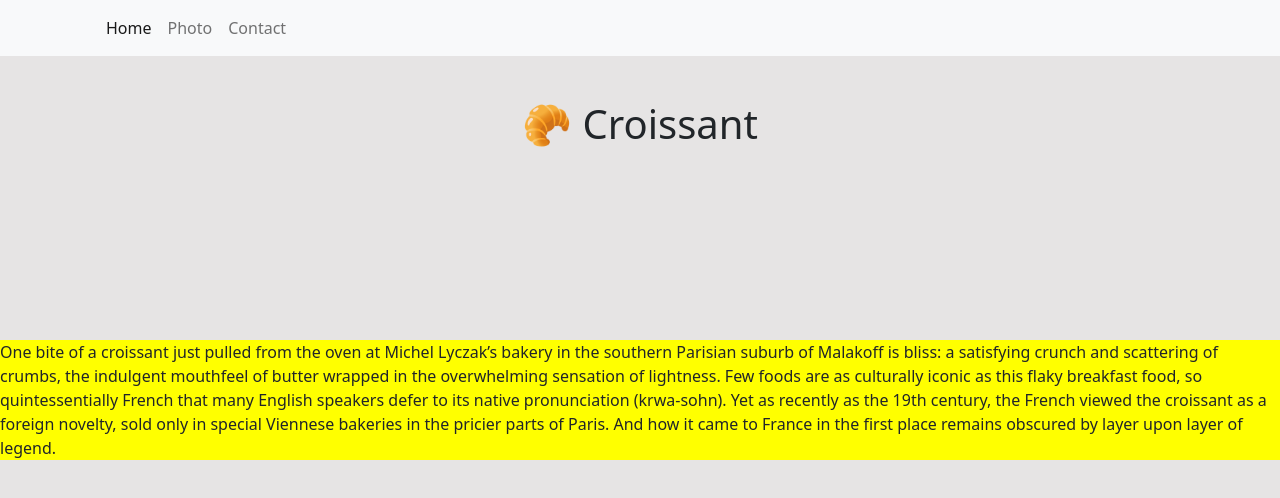
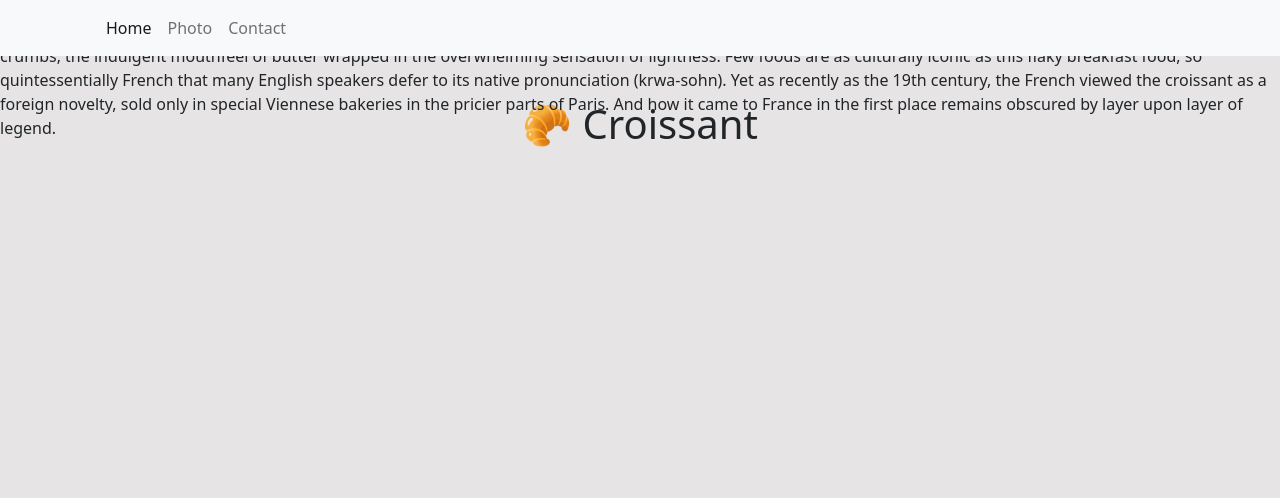
Before and after one commit to TataKor/Croissant-w3, a plain HTML site: page index.html in a window 1280 px wide. Drawn offline with nearby package versions, Linux system fonts and the light colour scheme.

Commit message:
Update styles.css

```diff
--- a/css/styles.css
+++ b/css/styles.css
@@ -11,12 +11,12 @@ h1
 
 div.container4 {
   margin: 0;
-  background: yellow;
   position: absolute;
-  top: 50%;
+  top: 10%;
   left: 50%;
   margin-right: -50%;
-  transform: translate(-50%, -50%) }
+  transform: translate(-50%, -50%)
+}
 
 .croissant-photo {
   max-width: 100%;
```
